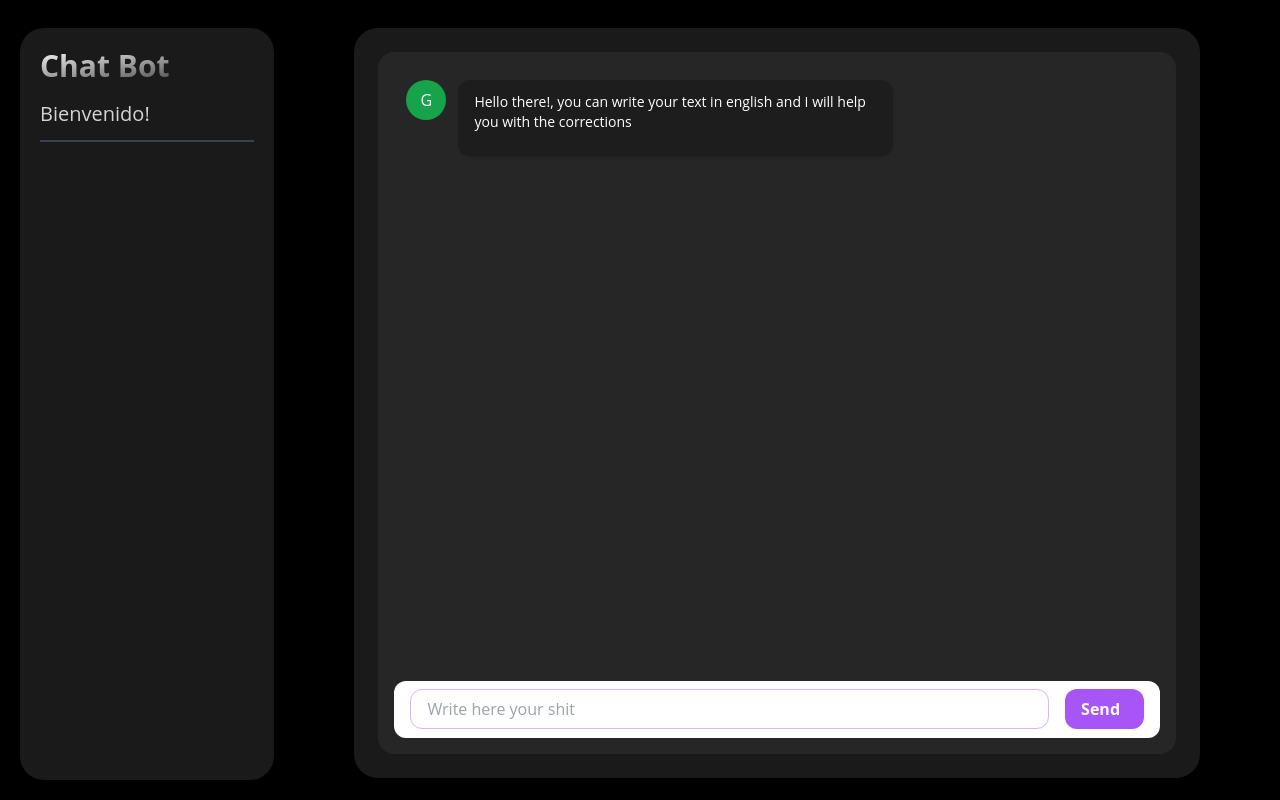
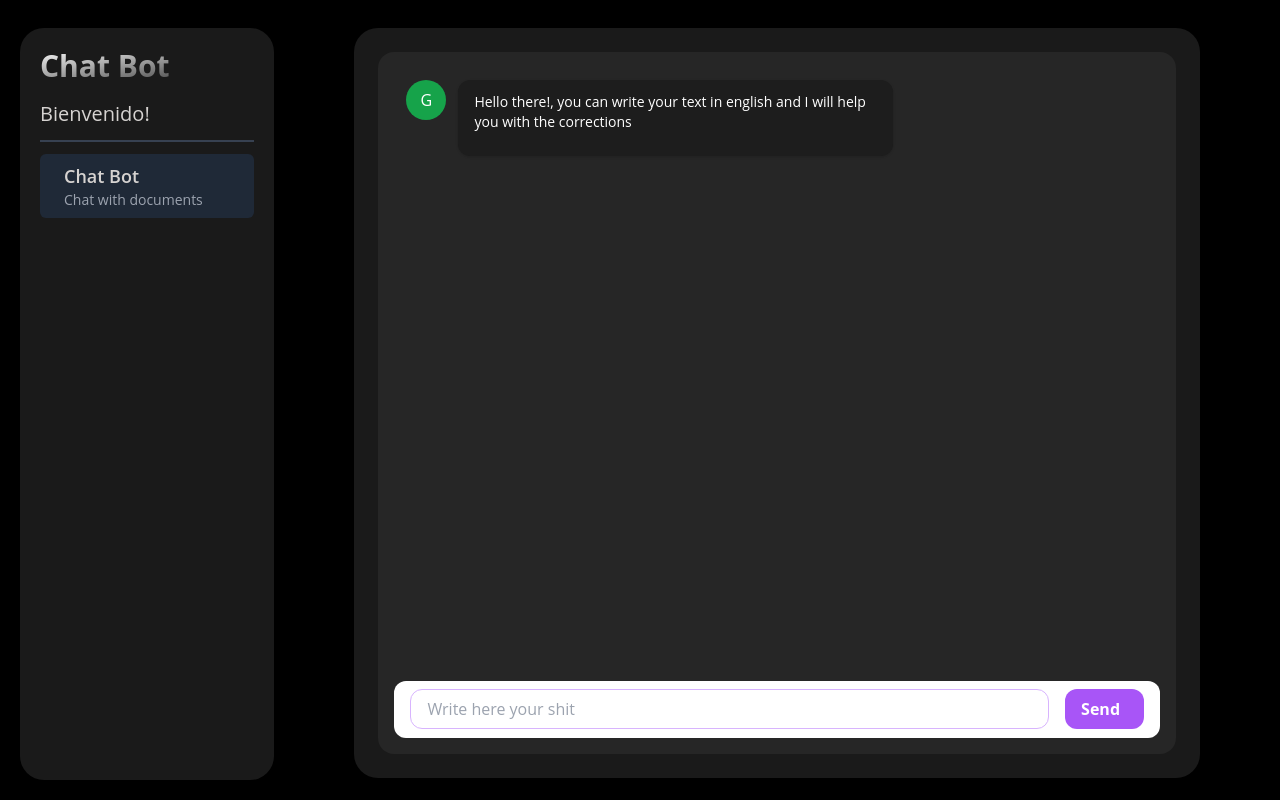
Before and after one commit to JoseAlbDR/LangChainAssistantFront, a React (Vite) app: page /chat-bot in a window 1280 px wide. Built offline with nearby package versions, Linux system fonts and the light colour scheme.

Commit message:
feat: sidebar

```diff
--- /dev/null
+++ b/src/presentation/components/sidebar/SidebarItem.tsx
@@ -0,0 +1,24 @@
+import { NavLink } from 'react-router-dom';
+import { MenuItem } from '../../../interfaces/MenuItem';
+
+const SidebarItem = ({ to, icon, title, description }: MenuItem) => {
+  return (
+    <NavLink
+      key={to}
+      to={to}
+      className={({ isActive }) =>
+        isActive
+          ? 'flex justify-center items-center bg-gray-800 rounded-md p-2 transition-colors'
+          : 'flex justify-center items-center hover:bg-gray-800 rounded-md p-2 transition-colors'
+      }
+    >
+      <i className={`${icon} text-2xl mr-4 text-indigo-400`}></i>
+      <div className="flex flex-col flex-grow">
+        <span className="text-stone-300 text-lg font-semibold">{title}</span>
+        <span className="text-gray-400 text-sm">{description}</span>
+      </div>
+    </NavLink>
+  );
+};
+
+export default SidebarItem;
--- a/src/presentation/layouts/DashboardLayout.tsx
+++ b/src/presentation/layouts/DashboardLayout.tsx
@@ -1,4 +1,6 @@
 import { Outlet } from 'react-router-dom';
+import { menuRoutes } from '../../router/router';
+import SidebarItem from '../components/sidebar/SidebarItem';
 
 const DashboardLayout = () => {
   return (
@@ -11,9 +13,9 @@ const DashboardLayout = () => {
 
         <div className="border-gray-700 border my-3" />
 
-        {/* {menuRoutes.map((item) => (
+        {menuRoutes.map((item) => (
           <SidebarItem key={item.to} {...item} />
-        ))} */}
+        ))}
       </nav>
 
       <section className="mx-3 sm:mx-20 flex flex-col w-full h-[calc(100vh-50px)]  bg-white bg-opacity-10 p-5 rounded-3xl">
```
